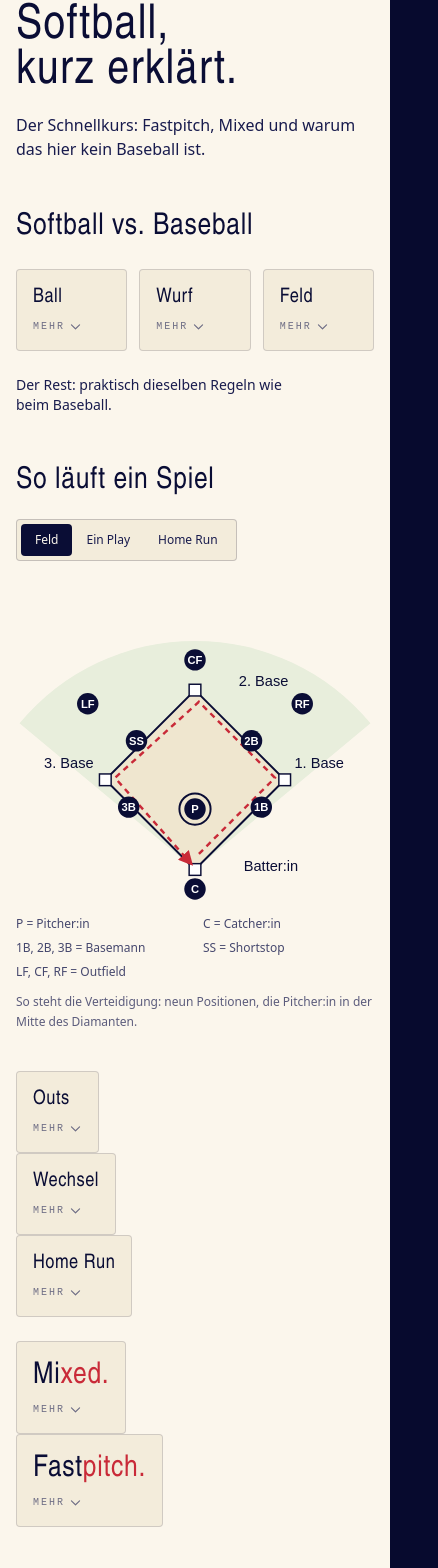
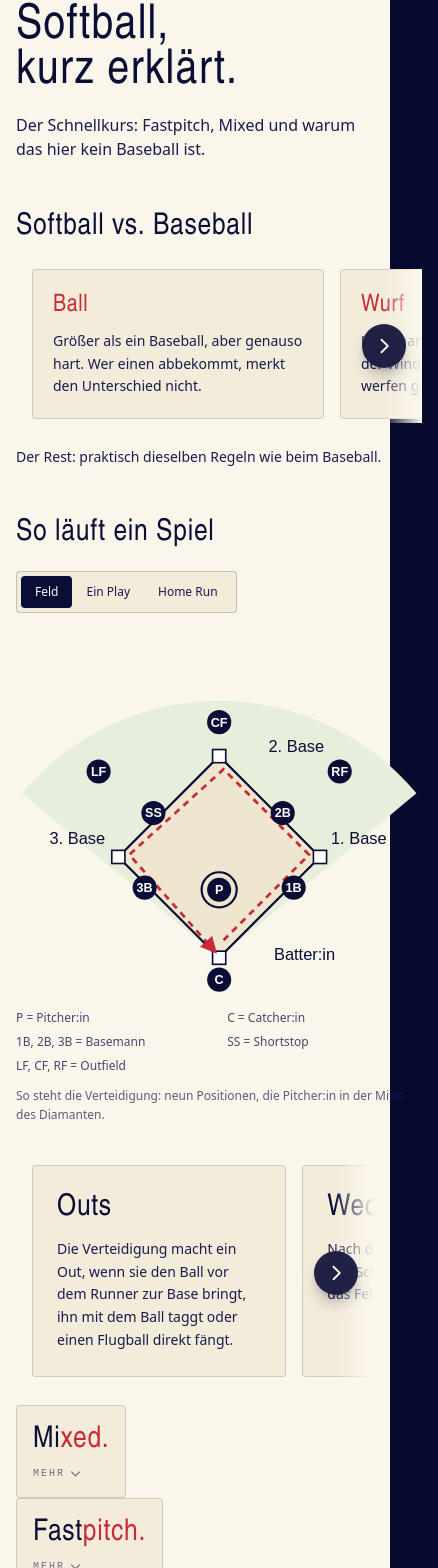
Before and after one commit to Hungfu123/softball-planner, a React (Vite) app in the folder website/: page / in a window 390 px wide. Shown: the part 2424-3992 px from the top of the page, 438 px wide, since content can reach past the window. Built offline with nearby package versions, Linux system fonts and the light colour scheme.

Commit message:
💄 Basics: Fakten+Regeln zurück als Swipe-Row, ChipPanel nur für Mixed/Fastpitch; SwipeRow: ResizeObserver gegen Mount-Race

```diff
--- a/website/src/components/Basics.tsx
+++ b/website/src/components/Basics.tsx
@@ -3,6 +3,7 @@ import { AnimatePresence, motion, useReducedMotion } from 'motion/react'
 import { CaretDown } from '@phosphor-icons/react'
 import { Reveal, SectionTag } from '@/components/Reveal'
 import { EdgeFade } from '@/components/EdgeFade'
+import { SwipeRow } from '@/components/SwipeRow'
 
 const FACTS = [
   {
@@ -510,9 +511,7 @@ function ChipPanel<K extends string>({
 
 export function Basics() {
   const [scene, setScene] = useState<Scene>('feld')
-  const [factOpen, setFactOpen] = useState<'ball' | 'wurf' | 'feld' | null>(null)
   const [termOpen, setTermOpen] = useState<'mixed' | 'fastpitch' | null>(null)
-  const [ruleOpen, setRuleOpen] = useState<'outs' | 'wechsel' | 'homerun' | null>(null)
   const active = SCENES.find((s) => s.key === scene)!
 
   return (
@@ -536,15 +535,23 @@ export function Basics() {
             <h3 className="font-display text-3xl tracking-wide text-navy-900">
               Softball vs. Baseball
             </h3>
-            {/* Mobile: Fakten als Auswahl-Kästchen + Panel (gleiche Sprache wie
-                Regeln und Mixed/Fastpitch), ab md die editoriale Liste. */}
-            <ChipPanel
-              items={FACTS.map((f) => ({ key: f.key, title: f.term, text: f.text }))}
-              open={factOpen}
-              onToggle={setFactOpen}
-              grid="mt-6 grid grid-cols-3 gap-3"
-              titleClass="font-display text-xl leading-tight tracking-wide"
-            />
+            {/* Mobile: Fakten als Swipe-Karten (gleiche Sprache wie Galerie und
+                Regel-Karten), ab md die editoriale Liste. */}
+            <div className="mt-6 md:hidden">
+              <SwipeRow hideAt="md" desktop="">
+                {FACTS.map((f, i) => (
+                  <Reveal key={f.key} delay={i * 0.07} className="w-[78%] shrink-0 snap-center">
+                    <div className="group relative size-full overflow-hidden rounded-sm border border-navy-900/15 bg-cream-100 p-5 transition-colors duration-200 hover:border-navy-900/30 hover:bg-cream-50">
+                      <span aria-hidden className="card-accent" />
+                      <h4 className="font-display text-2xl tracking-wide text-brand-600">
+                        {f.term}
+                      </h4>
+                      <p className="mt-2 text-sm leading-relaxed text-navy-700">{f.text}</p>
+                    </div>
+                  </Reveal>
+                ))}
+              </SwipeRow>
+            </div>
             <div className="mt-6 hidden divide-y divide-navy-900/15 border-t border-navy-900/15 md:block">
               {FACTS.map((fact) => (
                 <div
@@ -613,19 +620,16 @@ export function Basics() {
           </div>
         </div>
 
-        {/* Regel-Karten: Mobile Auswahl-Kästchen + Panel, ab md das 3er-Grid.
-            Info bleibt komplett, nur die Präsentation wechselt. */}
+        {/* Regel-Karten: Mobile SwipeRow mit Pfeil-Hint (gleiche Sprache wie
+            Galerie und Fakten), ab md das 3er-Grid. Info bleibt komplett. */}
         <div className="mt-10 md:mt-12">
-          <ChipPanel
-            items={RULES}
-            open={ruleOpen}
-            onToggle={setRuleOpen}
-            grid="grid-cols-3 gap-3"
-            titleClass="font-display text-xl leading-tight tracking-wide"
-          />
-          <div className="hidden gap-6 md:grid md:grid-cols-3">
+          <SwipeRow hideAt="md" desktop="md:grid md:grid-cols-3 md:gap-6">
             {RULES.map((r, i) => (
-              <Reveal key={r.key} delay={i * 0.08}>
+              <Reveal
+                key={r.key}
+                delay={i * 0.08}
+                className="w-[78%] shrink-0 snap-center md:w-auto md:shrink"
+              >
                 <div className="group relative size-full overflow-hidden rounded-sm border border-navy-900/15 bg-cream-100 p-6 transition-colors duration-200 hover:border-navy-900/30 hover:bg-cream-50">
                   <span aria-hidden className="card-accent" />
                   <h3 className="font-display text-3xl tracking-wide text-navy-900">{r.title}</h3>
@@ -633,7 +637,7 @@ export function Basics() {
                 </div>
               </Reveal>
             ))}
-          </div>
+          </SwipeRow>
         </div>
 
         {/* Mixed/Fastpitch: Mobile Auswahl-Kästchen + Panel, ab md die
--- a/website/src/components/SwipeRow.tsx
+++ b/website/src/components/SwipeRow.tsx
@@ -41,8 +41,19 @@ export function SwipeRow({ children, hideAt, desktop }: SwipeRowProps) {
 
   // Initial prüfen: Desktop-Grids haben keinen Überlauf (scrollWidth ==
   // clientWidth) — der Pfeil darf dort nie erscheinen, auch ohne Scroll-Event.
+  // ResizeObserver als Race-Absicherung: beim ersten Effekt-Durchlauf ist das
+  // Layout teils noch nicht final (Fonts, lazy-Images) — ein zu klein
+  // gemessenes scrollWidth ließ den Pfeil dauerhaft verschwinden, weil kein
+  // weiteres Event nachfeuerte. Der Observer re-checkt, sobald die
+  // Geometrie von Reihe oder Karten steht.
   useEffect(() => {
     checkEnd()
+    const el = rowRef.current
+    if (!el || typeof ResizeObserver === 'undefined') return
+    const ro = new ResizeObserver(() => checkEnd())
+    ro.observe(el)
+    Array.from(el.children).forEach((child) => ro.observe(child))
+    return () => ro.disconnect()
   }, [])
 
   const next = () => {
```
